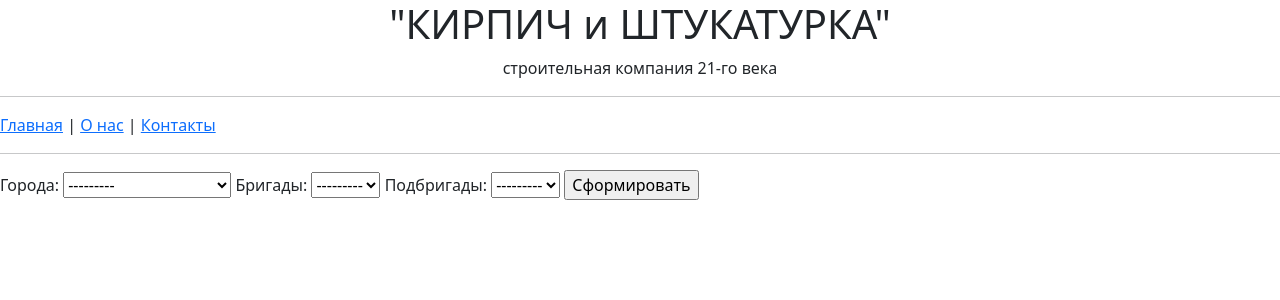
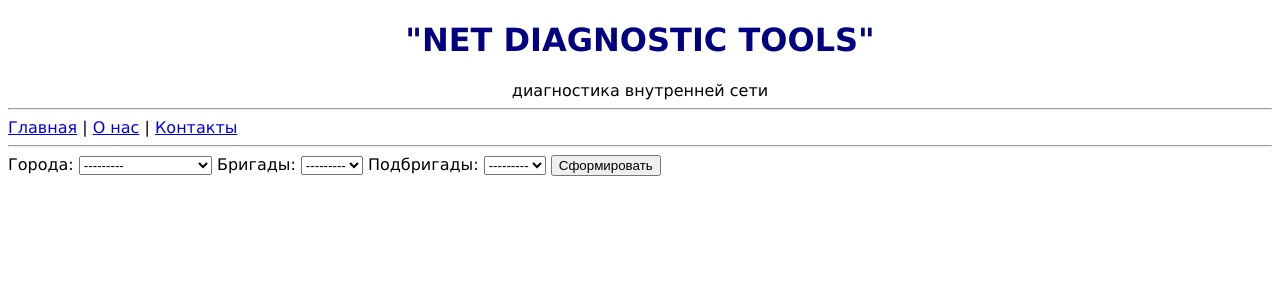
Before and after one commit to TarumK/famyliProj, a Django app: page / in a window 1280 px wide. Shown: the top 300 px of the page. Run offline with Django 4.2, Linux system fonts and the light colour scheme; data comes from the database, SQL or seed files in the repository.

Commit message:
Диагностика сети в новой подветке diags ветки master

```diff
--- a/appfamyli/templates/index.html
+++ b/appfamyli/templates/index.html
@@ -3,15 +3,15 @@
 <html lang="en">
 <head>
     <meta charset="UTF-8">
-<!--    <link rel="stylesheet" href="{% static 'css/styles.css' %}" />-->
+    <link rel="stylesheet" href="{% static 'css/styles.css' %}" />
     <!-- CSS only -->
-<link href="https://cdn.jsdelivr.net/npm/bootstrap@5.2.3/dist/css/bootstrap.min.css" rel="stylesheet" integrity="sha384-rbsA2VBKQhggwzxH7pPCaAqO46MgnOM80zW1RWuH61DGLwZJEdK2Kadq2F9CUG65" crossorigin="anonymous">
+<!--<link href="https://cdn.jsdelivr.net/npm/bootstrap@5.2.3/dist/css/bootstrap.min.css" rel="stylesheet" integrity="sha384-rbsA2VBKQhggwzxH7pPCaAqO46MgnOM80zW1RWuH61DGLwZJEdK2Kadq2F9CUG65" crossorigin="anonymous">-->
     <title>Title</title>
 </head>
 <body>
 <!--<h1>Шаблон index.html из каталога appfamyli/templates</h1>-->
-<center><h1>"КИРПИЧ и ШТУКАТУРКА"</h1>
-строительная компания 21-го века</center>
+<center><h1>"NET DIAGNOSTIC TOOLS"</h1>
+диагностика внутренней сети</center>
 
 <hr>
 <a href="item1">Главная</a> | <a href="item2">О нас</a> | <a href="item3">Контакты</a>
```
